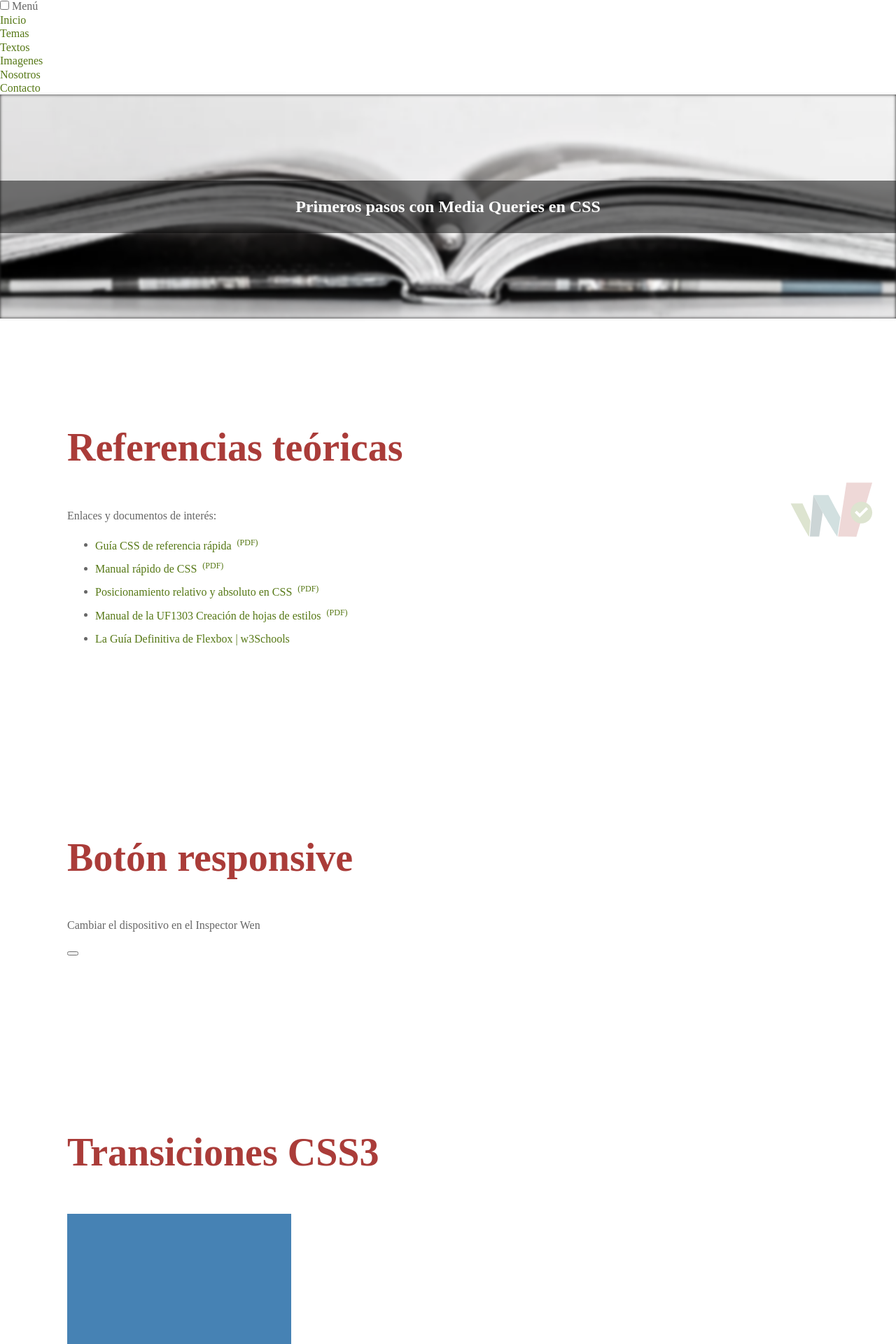
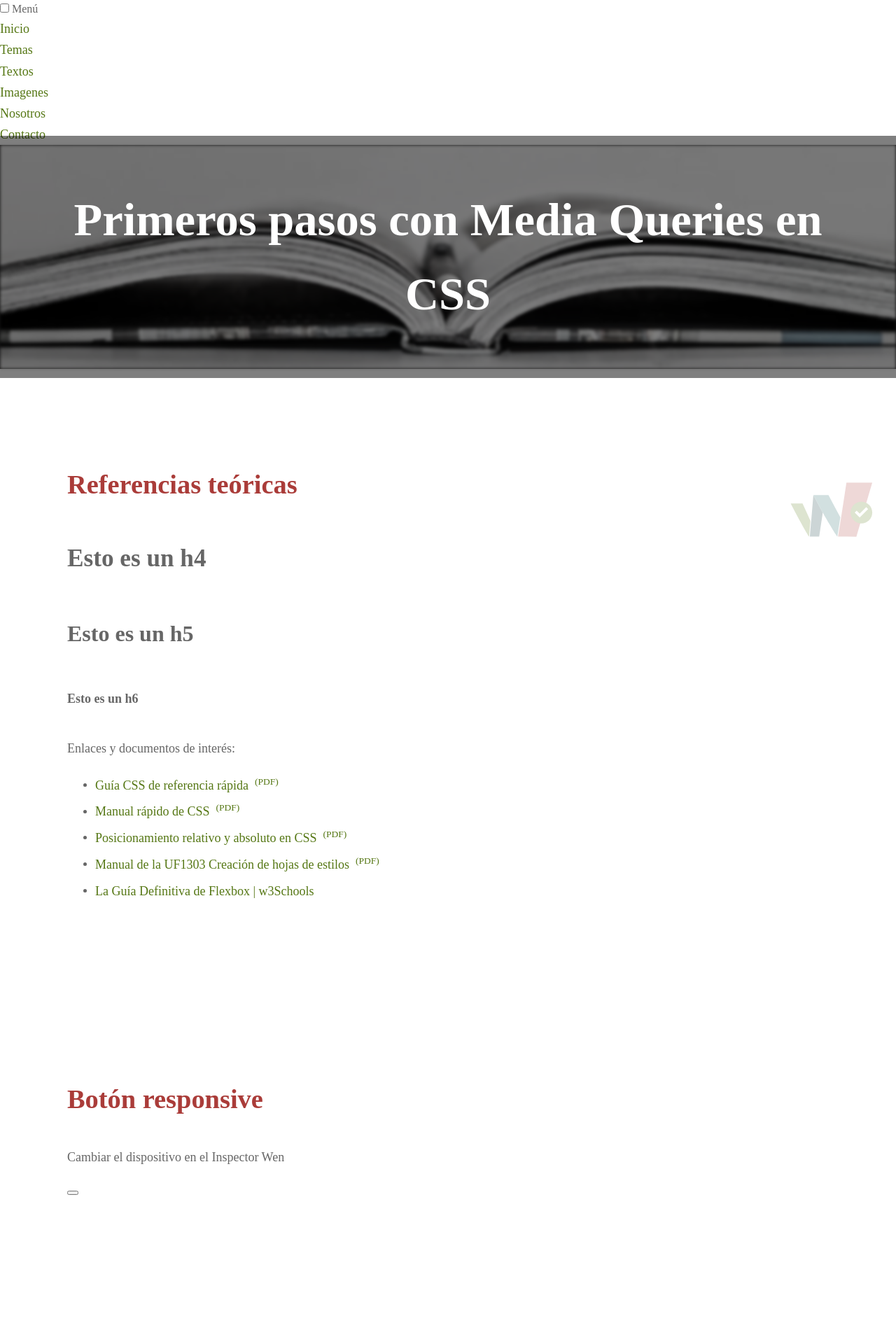
Before and after one commit to webusable/flexbox, a PHP site: page / in a window 1280 px wide. Shown: the top 1920 px of the page at 70% size. Run offline with PHP 8.4, Linux system fonts and the light colour scheme.

Commit message:
Clamps del sitio

```diff
--- a/assets/css/carrousel.css
+++ b/assets/css/carrousel.css
@@ -61,7 +61,8 @@ article.carrousel-container {
         /* Colocar todas las imágenes en la misma fila */
         display: flex;
         width: 100%;
-        height: var(--h-carrousel);
+        height: auto;
+        aspect-ratio: var(--ratio-carrousel);
         margin: 0;
         padding: 0;
         overflow: hidden;
--- a/assets/css/estilos.css
+++ b/assets/css/estilos.css
@@ -99,13 +99,65 @@ li,
 span {
     color: var(--color-texto);
 }
+/*
+    -----------------------------------------
+    --- Textos ----------
+    -----------------------------------------
+*/
+
+/* Font Size */
+html {
+    font-size: 16px;
+
+    & body {
+        line-height: 1.6;
+    }
+}
+
+h2 {
+    font-size: var(--font-size-xxxl);
+}
 
 h3 {
-    font-size: clamp(1.5rem, 1.25rem + 1.25vw, 2.25rem);
-    font-size: clamp(2rem, 1.5rem + 2.5vw, 3.5rem);
-
+    font-size: var(--font-size-xxl);
     color: var(--color-1);
 }
+
+h4 {
+    font-size: var(--font-size-xl);
+}
+h5 {
+    font-size: var(--font-size-l);
+}
+h6 {
+    font-size: var(--font-size-m);
+}
+
+p,
+ul,
+ol,
+li,
+a {
+    font-size: var(--font-size-m);
+}
+
+figcaption,
+small,
+footer ul li a {
+    font-size: var(--font-size-mini);
+}
+
+/*
+    -----------------------------------------
+    --- Fin de Textos ----------
+    -----------------------------------------
+*/
+
+/*
+    -----------------------------------------
+    --- Textos ----------
+    -----------------------------------------
+*/
 
 /* Ejemplo de uso de la pseudoclase :not() */
 ul:not(.enlaces-pdf)
--- a/assets/css/vars.css
+++ b/assets/css/vars.css
@@ -1,4 +1,19 @@
 :root {
+    /* Font Size */
+    --font-size-m: clamp(1rem, 0.95rem + 0.25vw, 1.125rem);
+    --font-size-s: clamp(0.875rem, 0.83rem + 0.2vw, 1rem);
+
+    /* h2 */
+    --font-size-xxxl: clamp(2.25rem, 1.6rem + 3.2vw, 4.5rem);
+    /* h3 */
+    --font-size-xxl: clamp(1.6rem, 1.4rem + 1.5vw, 2.4rem);
+    /* h4 */
+    --font-size-xl: clamp(1.4rem, 1.2rem + 1.5vw, 2.2rem);
+    /* h5 */
+    --font-size-l: clamp(1.2rem, 1rem + 1.5vw, 2rem);
+    /* h6 */
+    /* --font-size-m */
+
     /* Colores del sitio */
     --color-1: #aa3c39;
     --color-2: #557714;
@@ -88,4 +103,5 @@
 
     --ratio-galeria: 3/2;
     --h-carrousel: 50vh;
+    --ratio-carrousel: 3/2;
 }
--- a/index.html
+++ b/index.html
@@ -76,6 +76,9 @@
                 </header>
                 <article>
                     <h3>Referencias teóricas</h3>
+                    <h4>Esto es un h4</h4>
+                    <h5>Esto es un h5</h5>
+                    <h6>Esto es un h6</h6>
                     <figure class="hover-css pechado"></figure>
                     <p>Enlaces y documentos de interés:</p>
                     <ul class="enlaces-pdf">
@@ -318,31 +321,31 @@
                     <p>Galería de imágenes en animación infinita automática tipo Carrousel</p>
                     <ul class="carrousel">
                         <li>
-                            <figure class="img-before diapositiva-1">
+                            <figure class="img-before">
                                 <figcaption>Color celeste <small>(#3b82f6)</small></figcaption>
                             </figure>
                         </li>
 
                         <li>
-                            <figure class="img-before diapositiva-2">
+                            <figure class="img-before">
                                 <figcaption>Color Amarillento <small>(#bdc011)</small></figcaption>
                             </figure>
                         </li>
 
                         <li>
-                            <figure class="img-before diapositiva-3">
+                            <figure class="img-before">
                                 <figcaption>Color rosado <small>(#d265b5)</small></figcaption>
                             </figure>
                         </li>
 
                         <li>
-                            <figure class="img-before diapositiva-4">
+                            <figure class="img-before">
                                 <figcaption>Color Azulón <small>(#3711c0)</small></figcaption>
                             </figure>
                         </li>
 
                         <li>
-                            <figure class="img-before diapositiva-5">
+                            <figure class="img-before">
                                 <figcaption>Color Verdoso <small>(#11c09d)</small></figcaption>
                             </figure>
                         </li>
```
